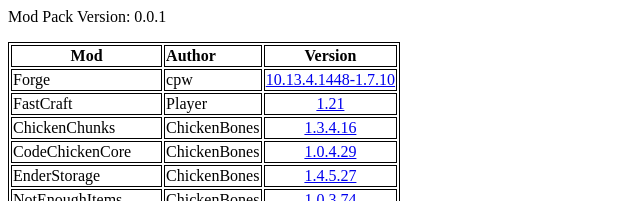
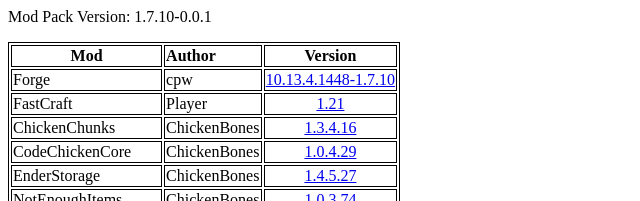
Before and after one commit to audiohacked/fml-modpack, a Jekyll site: the page built from index.md, in a window 1280 px wide. Shown: the top 201 px of the page, without its empty margins (0-640 px from the left). Built offline with Jekyll 4.4.1, drawn with Linux system fonts in a browser that asks for light colours.

Commit message:
change the format of the modpack version numbering

```diff
--- a/index.md
+++ b/index.md
@@ -2,7 +2,7 @@
 layout: default
 title: Minecraft Forge Modpack
 ---
-Mod Pack Version: 0.0.1
+Mod Pack Version: 1.7.10-0.0.1
 
 |---
 | Mod | Author | Version
```
